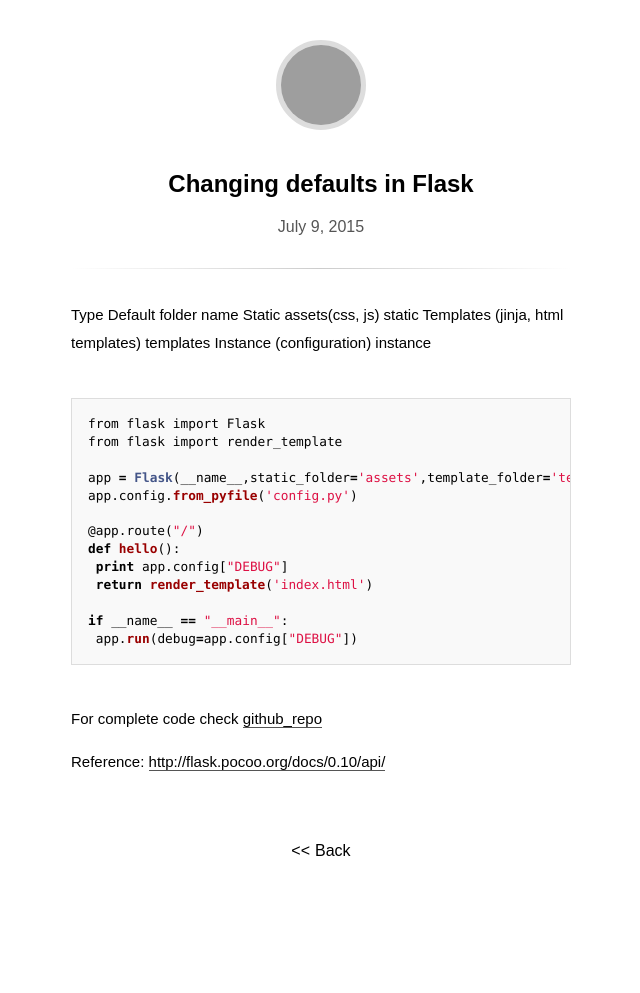
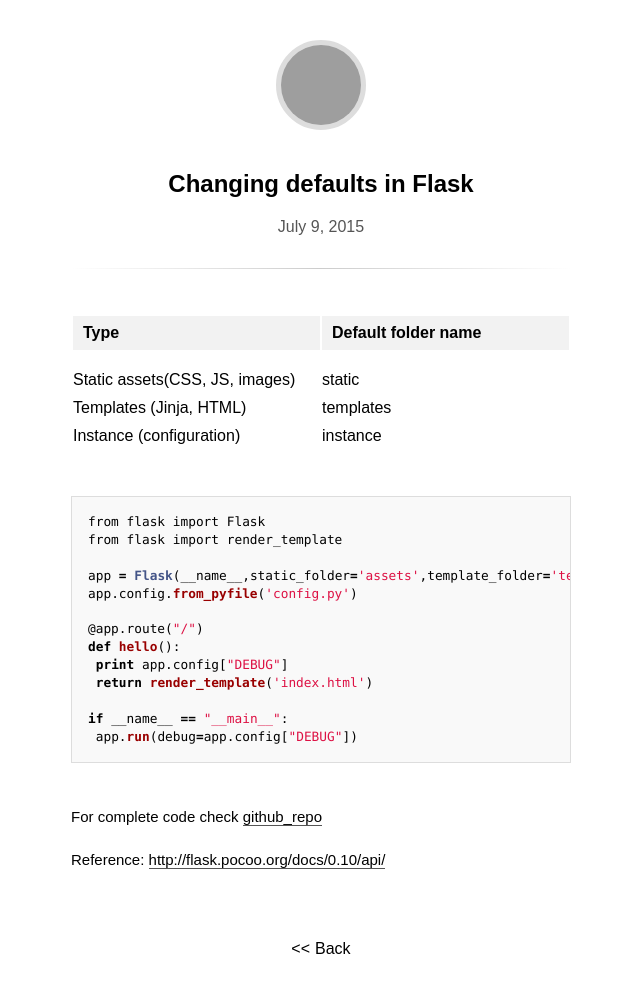
Before and after one commit to goutham2027/pythonforhumans, a Jekyll site: the page built from _posts/2015-07-09-Changing-defaults-in-Flask.md, in a window 1280 px wide, cut to the strip 0-1003 px from the top of the page. Shown: the top 993 px of the strip, without its empty margins (319-959 px from the left). Built offline with Jekyll 4.4.1, drawn with Linux system fonts in a browser that asks for light colours; some web fonts are replaced; before the commit the page ends 905 px from its top, so only the background shows below that; grey boxes are pictures that could not be loaded.

Commit message:
update table in changing defaults in flask article

```diff
--- a/_posts/2015-07-09-Changing-defaults-in-Flask.md
+++ b/_posts/2015-07-09-Changing-defaults-in-Flask.md
@@ -2,11 +2,11 @@
 title: Changing defaults in Flask
 ---
 
-Type	Default folder name
-Static assets(css, js)	static
-Templates (jinja, html templates)	templates
-Instance (configuration)	instance
-
+| Type                           | Default folder name |
+|--------------------------------|---------------------|
+| Static assets(CSS, JS, images) | static              |
+| Templates (Jinja, HTML)        | templates           |
+| Instance (configuration)       | instance            |
 
 {% highlight python %}
 from flask import Flask
```
